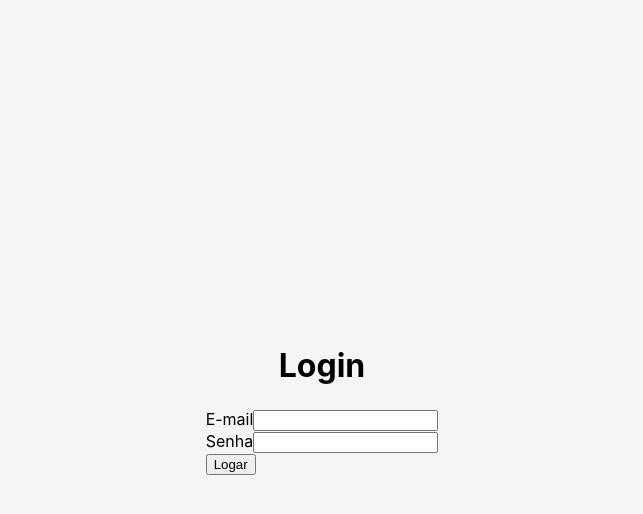
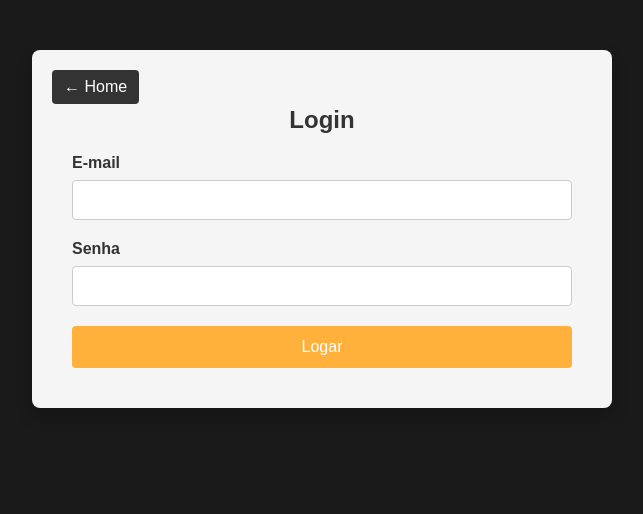
Before and after one commit to Projeto-Barbearia-DSW/Barbearia-site, a React (Create React App) app: page /login in a window 1280 px wide. Shown: the top 514 px of the page, without its empty margins (318-961 px from the left). Built offline with nearby package versions, Linux system fonts and the light colour scheme.

Commit message:
tela login e agendamento finalizadas e fix de segurança

```diff
--- a/package.json
+++ b/package.json
@@ -39,7 +39,7 @@
       "last 1 safari version"
     ]
   },
-  "devDependencies" : {
+  "devDependencies": {
     "@babel/plugin-proposal-private-property-in-object": "^7.21.11"
   }
 }
--- a/src/pages/admin/agendamentos/index.jsx
+++ b/src/pages/admin/agendamentos/index.jsx
@@ -2,6 +2,8 @@ import "./index.scss"
 import axios from 'axios';
 import React, { useState, useEffect } from 'react';
 import {useNavigate} from "react-router-dom";
+
+const apiUrl = process.env.REACT_APP_API_URL;
 
 export default function Agendamentos() {
     const [lista, setLista] = useState([]);
@@ -17,7 +19,7 @@ export default function Agendamentos() {
 
     async function listarAgendamentos() {
         let token = localStorage.getItem('TOKEN');
-        let resp = await axios.get('http://localhost:3010/agendamentos', {
+        let resp = await axios.get(`${apiUrl}agendamentos`, {
             headers: { 'x-access-token': token }
         });
         setLista(resp.data);
--- a/src/pages/agendamento/index.jsx
+++ b/src/pages/agendamento/index.jsx
@@ -13,9 +13,11 @@ export default function Agendamento() {
     const [dataAgendamento, setDataAgendamento] = useState('');
     const navigate = useNavigate();
 
+    const apiUrl = process.env.REACT_APP_API_URL;
+
     async function listarServicos() {
         try {
-            let resp = await axios.get('http://localhost:3010/servico');
+            let resp = await axios.get(`${apiUrl}servico`);
             setListaServicos(resp.data);
         } catch (error) {
             console.error('Erro ao listar serviços:', error);
@@ -24,7 +26,7 @@ export default function Agendamento() {
 
     async function listarHoras() {
         try {
-            let resp = await axios.get('http://localhost:3010/horas');
+            let resp = await axios.get(`${apiUrl}horas`);
             setListaHorarios(resp.data);
         } catch (error) {
             console.error('Erro ao listar horários:', error);
@@ -41,7 +43,7 @@ export default function Agendamento() {
         };
 
         try {
-            let resp = await axios.post('http://localhost:3010/agendamento', body);
+            let resp = await axios.post(`${apiUrl}agendamento`, body);
             alert('Agendamento realizado com sucesso: ' + resp.data.idAgendamento);
             navigate('/');
         } catch (error) {
@@ -57,6 +59,11 @@ export default function Agendamento() {
 
     return (
         <div className='pagina-ag-agendamento'>
+
+            <button className="home-btn" onClick={() => navigate('/')}>
+                &larr; Home
+            </button>
+
             <h1>Agendar Horário</h1>
 
             <div className="form-group">
--- a/src/pages/agendamento/index.scss
+++ b/src/pages/agendamento/index.scss
@@ -0,0 +1,100 @@
+body {
+  background-color: #1a1a1a;
+  font-family: Poppins, sans-serif;
+}
+
+.pagina-ag-agendamento {
+  background-color: #f5f5f5;
+  width: 500px;
+  margin: 50px auto;
+  padding: 40px;
+  border-radius: 8px;
+  box-shadow: 0 8px 16px rgba(0, 0, 0, 0.2);
+  text-align: center;
+  position: relative;
+
+  .home-btn {
+    position: absolute;
+    top: 20px;
+    left: 20px;
+    padding: 8px 12px;
+    font-size: 16px;
+    color: #fff;
+    background-color: #333;
+    border: none;
+    border-radius: 4px;
+    cursor: pointer;
+    transition: background-color 0.3s;
+
+    &:hover {
+      background-color: #555;
+    }
+  }
+
+  h1 {
+    font-size: 24px;
+    color: #333;
+    margin-bottom: 20px;
+  }
+
+  .form-group {
+    margin-bottom: 20px;
+    text-align: left;
+
+    label {
+      display: block;
+      font-weight: bold;
+      color: #333;
+      margin-bottom: 8px;
+    }
+
+    input[type="text"],
+    input[type="date"],
+    select {
+      width: 100%;
+      padding: 10px;
+      font-size: 16px;
+      border: 1px solid #ccc;
+      border-radius: 4px;
+      box-sizing: border-box;
+    }
+  }
+
+  .button-group {
+    display: flex;
+    gap: 8px;
+    justify-content: space-around;
+    flex-wrap: wrap;
+
+    button {
+      padding: 10px 20px;
+      font-size: 16px;
+      color: #fff;
+      background-color: #333;
+      border: none;
+      border-radius: 4px;
+      cursor: pointer;
+      transition: background-color 0.3s;
+
+      &.active {
+        background-color: #ffb13b;
+      }
+    }
+  }
+
+  .agendar-btn {
+    width: 100%;
+    padding: 12px;
+    font-size: 16px;
+    color: #fff;
+    background-color: #ffb13b;
+    border: none;
+    border-radius: 4px;
+    cursor: pointer;
+    transition: background-color 0.3s;
+
+    &:hover {
+      background-color: #e6a532;
+    }
+  }
+}
--- a/src/pages/home/index.jsx
+++ b/src/pages/home/index.jsx
@@ -240,7 +240,7 @@ export default function Home() {
                                 <img src="/assets/instagram-f.svg" alt="Icone 2"/>
                                 <img src="/assets/facebook-f.svg" alt="Icone 3"/>
                             </div>
-                            <p> Av. Eng. Eusébio Stevaux, 823 - Santo Amaro, São Paulo - SP, 04696-000</p>
+                            <p>Av. Eng. Eusébio Stevaux, 823 - Santo Amaro, São Paulo - SP, 04696-000</p>
                         </div>
                         <div className="footer-column">
                             <h3>Horário</h3>
--- a/src/pages/login/index.jsx
+++ b/src/pages/login/index.jsx
@@ -10,6 +10,8 @@ export default function Login() {
 
     const navigate = useNavigate();
 
+    const apiUrl = process.env.REACT_APP_API_URL;
+
     async function logar() {
         try {
             let body = {
@@ -18,7 +20,7 @@ export default function Login() {
             }
 
 
-            let resp = await axios.post('http://localhost:3010/login', body);
+            let resp = await axios.post(`${apiUrl}login`, body);
 
             localStorage.setItem('TOKEN', resp.data.token);
 
@@ -31,21 +33,25 @@ export default function Login() {
 
     return (
         <div className='pagina-ln-login'>
+
+            <button className="home-btn" onClick={() => navigate('/')}>
+                &larr; Home
+            </button>
+
             <h1> Login </h1>
 
             <div className='form'>
-                <div>
+                <div className="form-group">
                     <label>E-mail</label>
                     <input type='text' value={email} onChange={e => setEmail(e.target.value)} />
                 </div>
-                <div>
+                <div className="form-group">
                     <label>Senha</label>
-                    <input type='text' value={senha} onChange={e => setSenha(e.target.value)}  />
+                    <input type='password' value={senha} onChange={e => setSenha(e.target.value)}  />
                 </div>
 
-                <div>
-                    <button onClick={logar}> Logar </button>
-                </div>
+                <button className="logar-btn" type="button" onClick={logar}> Logar </button>
+
             </div>
         </div>
     )
--- a/src/pages/login/index.scss
+++ b/src/pages/login/index.scss
@@ -1,60 +1,78 @@
+body {
+  background-color: #1a1a1a;
+  font-family: Poppins, sans-serif;
+}
+
 .pagina-ln-login {
-  display: flex;
-  flex-direction: column;
-  align-items: center;
-  justify-content: center;
-  height: 100vh;
   background-color: #f5f5f5;
+  width: 500px;
+  margin: 50px auto;
+  padding: 40px;
+  border-radius: 8px;
+  box-shadow: 0 8px 16px rgba(0, 0, 0, 0.2);
+  text-align: center;
+  position: relative;
+
+  .home-btn {
+    position: absolute;
+    top: 20px;
+    left: 20px;
+    padding: 8px 12px;
+    font-size: 16px;
+    color: #fff;
+    background-color: #333;
+    border: none;
+    border-radius: 4px;
+    cursor: pointer;
+    transition: background-color 0.3s;
+
+    &:hover {
+      background-color: #555;
+    }
+  }
 
   h1 {
-    font-size: 2rem;
-    margin-bottom: 1.5rem;
+    font-size: 24px;
+    color: #333;
+    margin-bottom: 20px;
   }
 
-  form {
-    display: flex;
-    flex-direction: column;
-    width: 300px;
-    padding: 2rem;
-    background-color: #fff;
-    box-shadow: 0 0 10px rgba(0, 0, 0, 0.1);
-    border-radius: 8px;
-
-    div {
-      margin-bottom: 1rem;
+  .form-group {
+    margin-bottom: 20px;
+    text-align: left;
 
     label {
       display: block;
-        margin-bottom: 0.5rem;
       font-weight: bold;
+      color: #333;
+      margin-bottom: 8px;
     }
 
     input[type="text"],
-      input[type="password"] {
+    input[type="password"]
+    {
       width: 100%;
-        padding: 0.5rem;
+      padding: 10px;
+      font-size: 16px;
       border: 1px solid #ccc;
       border-radius: 4px;
       box-sizing: border-box;
     }
-
-      input[type="checkbox"] {
-        margin-right: 0.5rem;
-      }
   }
 
-    button {
-      padding: 0.75rem;
-      background-color: #007bff;
+  .logar-btn {
+    width: 100%;
+    padding: 12px 0px;
+    font-size: 16px;
     color: #fff;
+    background-color: #ffb13b;
     border: none;
     border-radius: 4px;
     cursor: pointer;
-      font-size: 1rem;
+    transition: background-color 0.3s;
 
     &:hover {
-        background-color: #0056b3;
+      background-color: #e6a532;
     }
   }
 }
-}
```
Also changed, not shown: 1 other file (tests, documents, lock files or other folders). Lines whose indentation alone changed are shown as unchanged.
